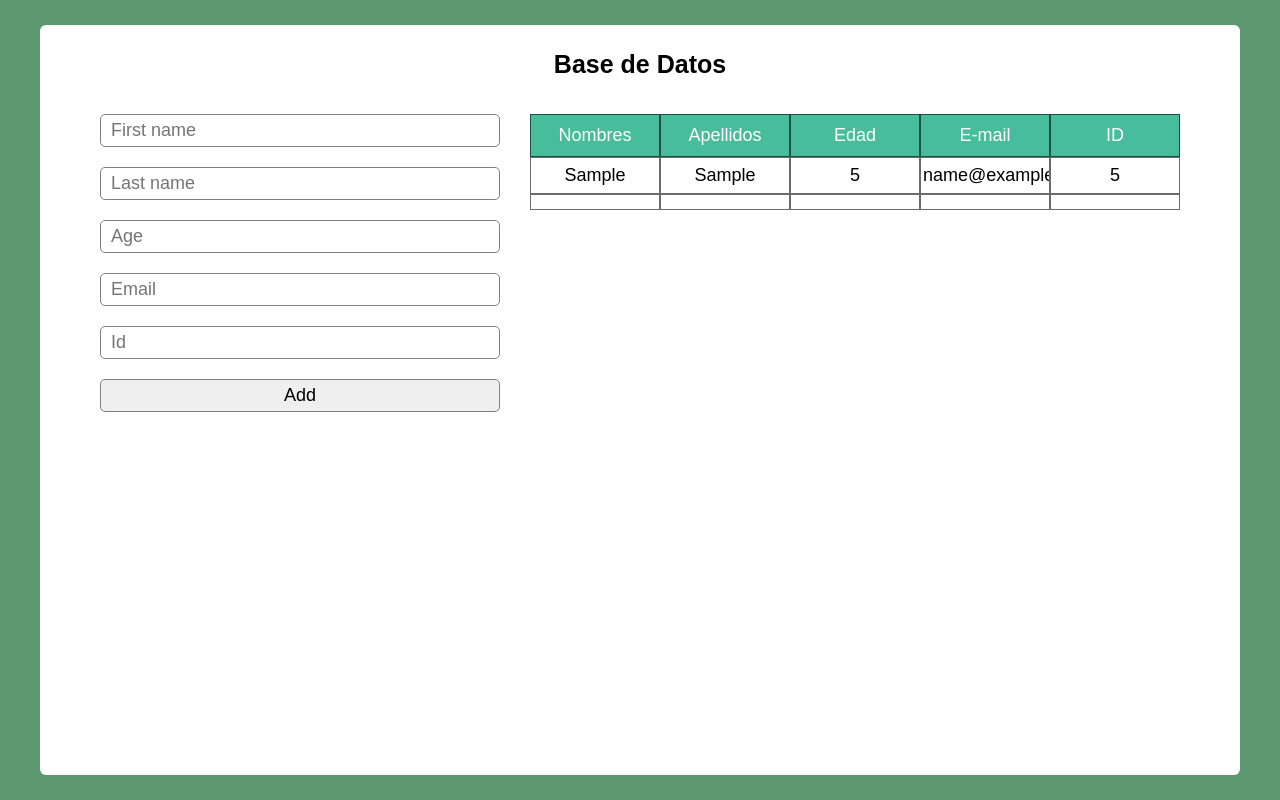
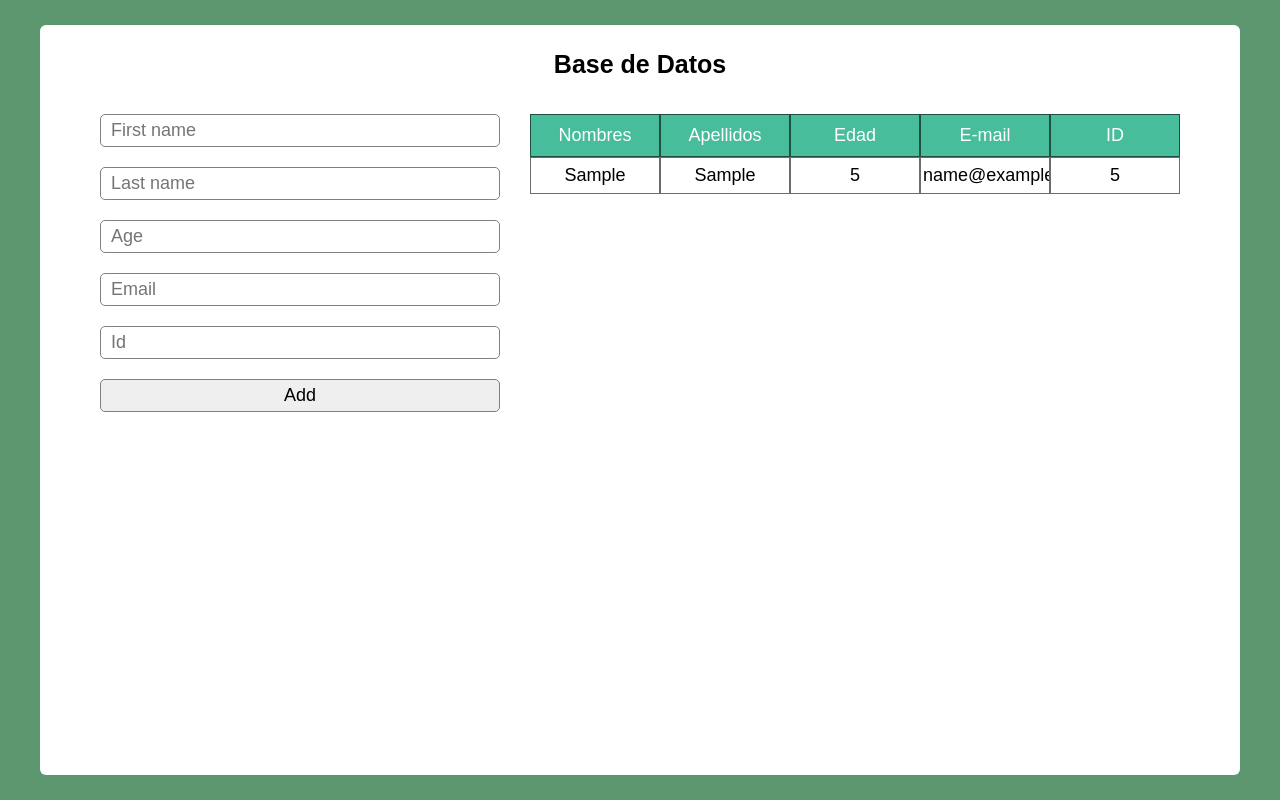
Before and after one commit to kathyspark/js-course, a plain HTML site: page index.html in a window 1280 px wide. Both pictures are taken after typing "Sample", "Sample", "5", "name@example.com", "5" into the empty fields and a click on the button "Add". Drawn offline with Linux system fonts and the light colour scheme.

Commit message:
js code updated

```diff
--- a/index.html
+++ b/index.html
@@ -21,20 +21,13 @@
                 <button id="add-btn">Add</button>
             </div>
             <div class="right">
-                <div class="rows">
+                <div class="row">
                     <span class="title cols">Nombres</span>
                     <span class="title cols">Apellidos</span>
                     <span class="title cols">Edad</span>
                     <span class="title cols">E-mail</span>
                     <span class="title cols">ID</span>
                 </div>
-                <div class="rows">
-                    <span class="item cols">--</span>
-                    <span class="item cols">--</span>
-                    <span class="item cols">--</span>
-                    <span class="item cols">--</span>
-                    <span class="item cols">--</span>
-                </div>
             </div>
         </div>
     </div>
--- a/main.js
+++ b/main.js
@@ -6,29 +6,22 @@ const inputEmail = document.querySelector("#input-email");
 const inputId = document.querySelector("#input-id");
 const addBtn = document.querySelector("#add-btn");
 
-addBtn.addEventListener('click', crearElemento);
+addBtn.addEventListener('click', addElement);
 
-function crearElemento() {
-    const row = document.createElement("div");
-    row.setAttribute("class", "rows");
-    for(let i = 0; i <= 4; i++) {
-        const cols = document.createElement("span");
-        cols.setAttribute("class", "item cols");
-        row.appendChild(cols);
-        let colItems = document.querySelectorAll('.item');
-        let counter = colItems.length - 1;
-        console.log(counter);
-        colItems[counter--].textContent = inputId.value;
-        colItems[counter--].textContent = inputEmail.value;
-        colItems[counter--].textContent = inputAge.value;
-        colItems[counter--].textContent = inputLastName.value;
-        colItems[counter].textContent = inputName.value;
+function addElement() {
+    console.log(document.getElementsByTagName("input")[0].value);
+    const newRow = document.createElement("div");
+    newRow.setAttribute("class", "row");
+    for(let i = 0; i < 5; i++) {
+        const rowItem = document.createElement("span");
+        rowItem.setAttribute("class", "item cols");
+        rowItem.textContent = document.getElementsByTagName("input")[i].value;
+        newRow.appendChild(rowItem);
     }
+    console.log(newRow);
 
-    inputId.value = '';
-    inputEmail.value = '';
-    inputAge.value = '';
-    inputLastName.value = '';
-    inputName.value = '';
-    right.appendChild(row);
+    right.appendChild(newRow);
+    for(let i = 0; i < 5; i++) {
+        document.getElementsByTagName("input")[i].value = '';
+    }
 }
--- a/styles.css
+++ b/styles.css
@@ -63,7 +63,7 @@ input, button {
     border: 1px solid gray;
 }
 
-.rows {
+.row {
     display: flex;
 }
 
```
